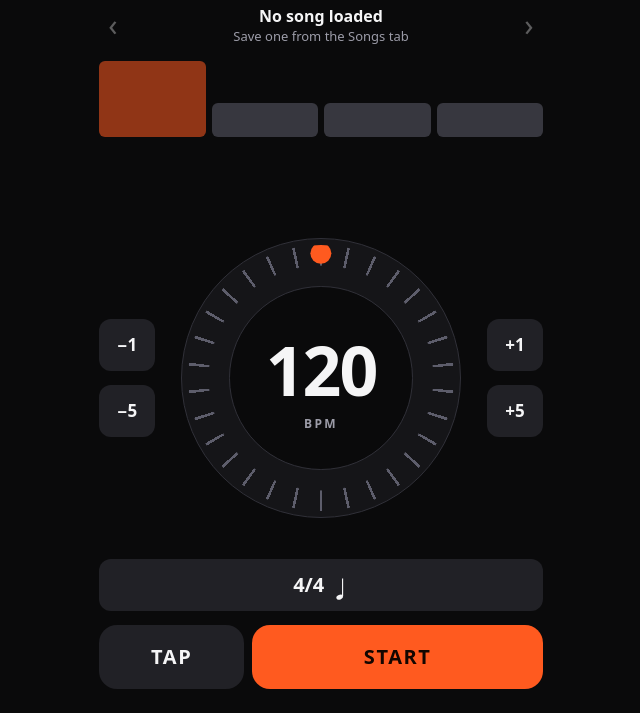
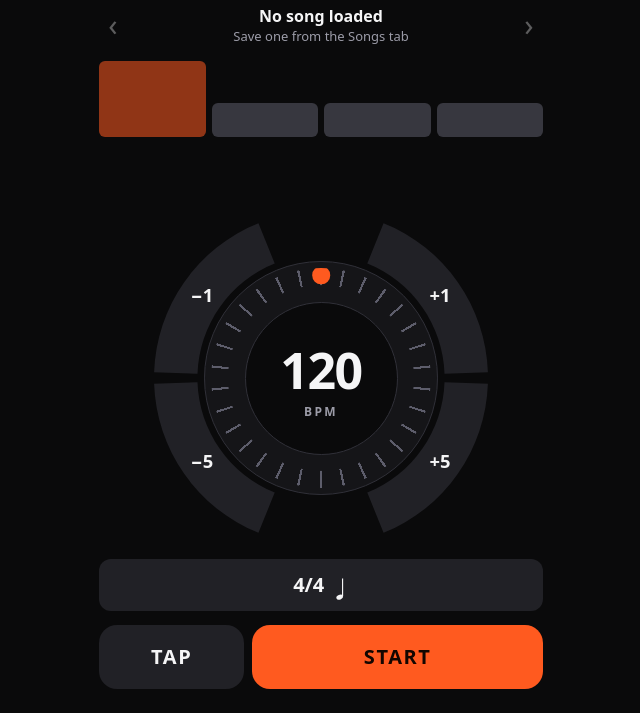
Before and after one commit to lawrencedrums/tempo, a website built with Vite: page index.html in a window 1280 px wide. Shown: the part 87-800 px from the top of the page, without its empty margins (319-959 px from the left). Built offline with nearby package versions, Linux system fonts and the light colour scheme.

Commit message:
Shape the BPM nudge buttons as arcs around the dial
Each button is clipped to a ring segment hugging the dial: -1/-5 on the
left, +1/+5 on the right, with 1 above 5. Clicks outside an arc fall
through to the dial.

Co-Authored-By: Claude Opus 5.5 <noreply@anthropic.com>
Claude-Session: https://claude.ai/code/session_016axWhk3TE3A88uhEp7chEX

```diff
--- a/index.html
+++ b/index.html
@@ -37,11 +37,12 @@
         <div id="status" class="status"></div>
 
         <div class="dial-row">
-          <div class="nudge-col">
-            <button class="btn nudge" data-nudge="-1" aria-label="Decrease tempo by 1">−1</button>
-            <button class="btn nudge" data-nudge="-5" aria-label="Decrease tempo by 5">−5</button>
-          </div>
           <div class="dial-wrap">
+            <!-- data-arc: start and end angle in degrees, clockwise from 12 o'clock -->
+            <button class="arc-btn" data-nudge="1" data-arc="22 88" aria-label="Increase tempo by 1"><span>+1</span></button>
+            <button class="arc-btn" data-nudge="5" data-arc="92 158" aria-label="Increase tempo by 5"><span>+5</span></button>
+            <button class="arc-btn" data-nudge="-5" data-arc="202 268" aria-label="Decrease tempo by 5"><span>−5</span></button>
+            <button class="arc-btn" data-nudge="-1" data-arc="272 338" aria-label="Decrease tempo by 1"><span>−1</span></button>
             <div id="dial" class="dial">
               <div id="dial-ring" class="dial-ring"><span class="dial-knob"></span></div>
               <div class="dial-face">
@@ -49,10 +50,6 @@
                 <span class="bpm-label">BPM</span>
               </div>
             </div>
-          </div>
-          <div class="nudge-col">
-            <button class="btn nudge" data-nudge="1" aria-label="Increase tempo by 1">+1</button>
-            <button class="btn nudge" data-nudge="5" aria-label="Increase tempo by 5">+5</button>
           </div>
         </div>
 
--- a/src/main.ts
+++ b/src/main.ts
@@ -120,6 +120,38 @@ bpmInput.addEventListener('keydown', (e) => {
 
 for (const b of document.querySelectorAll<HTMLButtonElement>('[data-nudge]')) {
   b.addEventListener('click', () => setBpm(liveBpm() + Number(b.dataset.nudge)));
+  if (b.dataset.arc) shapeArc(b, b.dataset.arc);
+}
+
+/**
+ * Clips a button to a ring segment around the dial. Radii are percentages of
+ * the dial-wrap: the dial itself fills the middle 70% (radius 35%).
+ */
+function shapeArc(b: HTMLElement, arc: string): void {
+  const [from, to] = arc.split(' ').map(Number);
+  const inner = 37;
+  const outer = 50;
+  const steps = 16;
+  const at = (deg: number, r: number) => {
+    const a = (deg * Math.PI) / 180;
+    return [50 + r * Math.sin(a), 50 - r * Math.cos(a)];
+  };
+  const pts: string[] = [];
+  for (let i = 0; i <= steps; i++) {
+    const [x, y] = at(from + ((to - from) * i) / steps, outer);
+    pts.push(`${x.toFixed(2)}% ${y.toFixed(2)}%`);
+  }
+  for (let i = steps; i >= 0; i--) {
+    const [x, y] = at(from + ((to - from) * i) / steps, inner);
+    pts.push(`${x.toFixed(2)}% ${y.toFixed(2)}%`);
+  }
+  b.style.clipPath = `polygon(${pts.join(', ')})`;
+  const label = b.querySelector<HTMLElement>('span');
+  if (label) {
+    const [x, y] = at((from + to) / 2, (inner + outer) / 2);
+    label.style.left = `${x}%`;
+    label.style.top = `${y}%`;
+  }
 }
 
 // Dial: one full turn is 60 BPM.
--- a/src/style.css
+++ b/src/style.css
@@ -501,40 +501,51 @@ body.side-open .burger path:nth-child(3) {
 .dial-row {
   flex: 1;
   min-height: 150px;
-  display: grid;
-  grid-template-columns: auto minmax(0, 1fr) auto;
-  align-items: center;
-  gap: 10px;
-}
-
-.dial-wrap {
-  height: 100%;
-  min-width: 0;
   display: flex;
   align-items: center;
   justify-content: center;
   container-type: size;
 }
 
-.nudge-col {
-  display: flex;
-  flex-direction: column;
-  justify-content: center;
-  gap: 14px;
+/* The dial plus the ring of nudge buttons hugging it. */
+.dial-wrap {
+  position: relative;
+  width: min(100cqw, 100cqh, 400px);
+  height: min(100cqw, 100cqh, 400px);
+  container-type: size;
 }
 
-.nudge {
-  width: 56px;
-  min-height: 52px;
+/* Each button covers the whole wrap and is clipped to its arc (set in main.ts),
+   so clicks outside the arc fall through to the dial. */
+.arc-btn {
+  position: absolute;
+  inset: 0;
   padding: 0;
-  font-size: 17px;
+  border: 0;
+  background: var(--surface-2);
+  color: var(--text);
+  font-weight: 700;
+  font-size: clamp(14px, 5.5cqmin, 20px);
   font-variant-numeric: tabular-nums;
 }
 
+.arc-btn span {
+  position: absolute;
+  transform: translate(-50%, -50%);
+}
+
+.arc-btn:active {
+  background: var(--line);
+}
+
+.arc-btn:focus-visible {
+  outline: none;
+  background: var(--steel);
+}
+
 .dial {
-  position: relative;
-  width: min(100cqw, 100cqh, 280px);
-  aspect-ratio: 1;
+  position: absolute;
+  inset: 15%;
   border-radius: 50%;
   touch-action: none;
   cursor: grab;
@@ -588,7 +599,7 @@ input.bpm {
   background: none;
   padding: 0;
   text-align: center;
-  font-size: clamp(40px, 22cqmin, 68px);
+  font-size: clamp(32px, 15cqmin, 60px);
   font-weight: 800;
   line-height: 1;
   letter-spacing: -0.03em;
```
